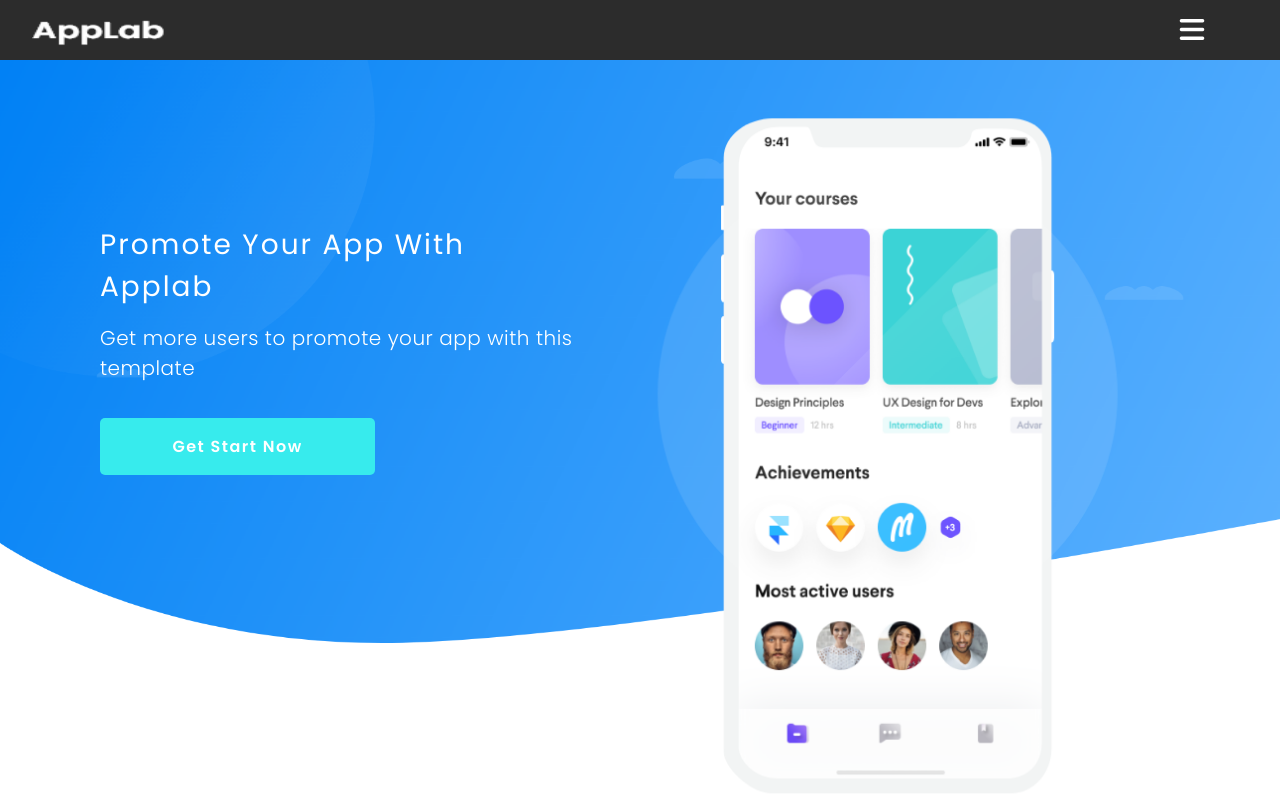
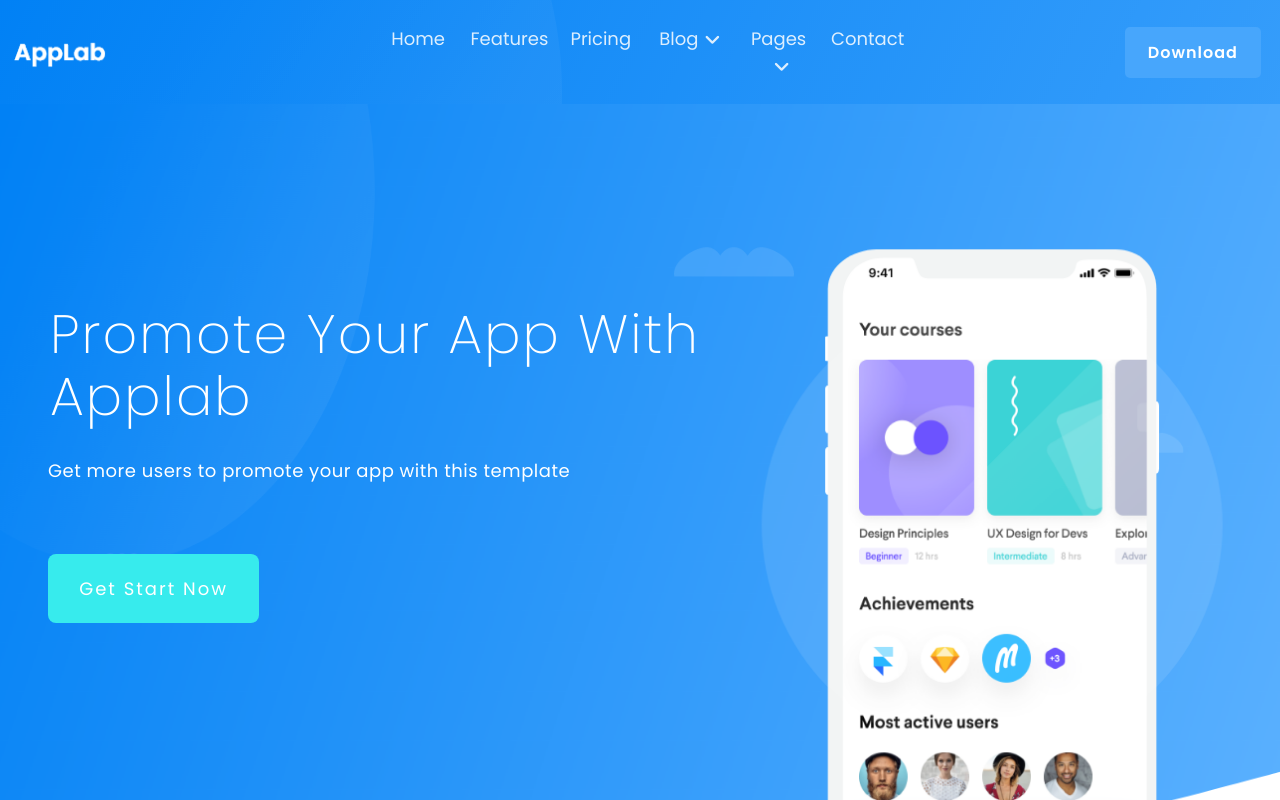
Before and after one commit to lukBed88/project-2-rwd, a plain HTML site: page index.html in a window 1280 px wide. Shown: the top 800 px of the page. Drawn offline with Linux system fonts and the light colour scheme.

Commit message:
add nav,section one and section two viewport for desktop

```diff
--- /dev/null
+++ b/desktop.css
@@ -0,0 +1,159 @@
+@media(min-width:1200px){
+    /* 1440px X 900px */
+    .wrapper {
+        max-width: 1510px;
+        margin: 0 auto;
+    }
+
+    .nav {
+        display: flex;
+        justify-content: space-around;
+        background-image: url(images/banner/banner.png);
+        height: 13vh;
+    }
+    .nav__logo{
+        justify-content: flex-start;
+        /* border: 2px solid darkgreen; */
+        margin-left: -30px;
+    }
+    .nav__img-logo{
+        width: 55%;
+        height:42%;
+        /* border: 2px solid red; */
+    }
+    .nav__container-ul{
+        position: static;
+        display: flex;
+        padding: 0;
+        flex-basis: 60%;
+        visibility: visible;
+        background-color: transparent;
+        /* border: 2px solid red; */
+    }
+    .nav__ul {
+        display: flex;
+        flex-direction: row;
+        flex-basis: 100%;
+        /* border: 2px solid yellow; */
+        align-self: center;
+        text-align: center;
+        justify-content: flex-start;
+        margin-left: 105px;
+
+    }
+    .nav__li {
+        /* border: 2px solid green; */
+        font-size: 18px;
+        flex-basis: 11%;
+        margin: 0 8px;
+    }
+    .nav__li:hover{
+        color: yellowgreen;
+        transition: .2s;
+        cursor: pointer;
+    }
+    .nav__menu-icon{
+        position: absolute;
+        top: -20%;
+    }
+    .nav__li-icon{
+        margin-left: 6px;
+        vertical-align: -1px;
+    }
+    .nav__button-download{
+        position: static;
+        visibility: visible;
+        display: flex;
+        align-self: center;
+        background-color: #47A6FC;
+        margin-right: -25px;
+        padding: 12px 22px;
+        border-radius: 5px;
+        cursor: pointer;
+        color: white;
+        border: 1px solid transparent;
+        letter-spacing: 1px;
+        font-weight: 600;
+        font-weight: 20px;
+        font-size: 16px;
+    }
+    .nav__button-download:hover{
+        color: yellow;
+        border: 1px solid black;
+        transition: .3s;
+    }
+    .section-one-container{
+        background-size: 100% 90%;
+
+    }
+    .section-one-container{
+        justify-content: space-between;
+        height: 106vh;
+        /* border: 2px solid red; */
+        background-size: 100% 100%;
+    }
+    .section-one-container__part-one-info{
+        /* border: 2px solid yellow; */
+        flex-basis: 55%;
+    }
+    .section-one__title{
+        font-size: 54px;
+        /* border: 2px solid green; */
+        width: 97%;
+        margin-left: 50px;
+        margin-top: 70px;
+        letter-spacing: 2px;
+        font-weight: 200;
+        line-height: 62px;
+
+    }
+    .section-one__describe{
+        /* border: 2px solid red; */
+        width: 90%;
+        margin-left: 48px;
+        margin-top: 25px;
+        font-size: 18px;
+        font-weight: 400;
+    }
+    .section-one__start{
+        width: 30%;
+        padding: 15px 0;
+        font-size: 18px;
+        margin-left: 48px;
+        margin-top: 70px;
+        padding: 20px 0;
+        background-color: #37EBED;
+        font-weight: 400;
+        letter-spacing: 2px;
+        cursor:pointer;
+        border-radius: 8px;
+        border: 1px solid transparent;
+        color: white;
+    }
+    .section-one__start:hover{
+        background-color: #2C2C2C;
+        transition: .2s;
+    }
+    .section-one-container__part-two-picture{
+        /* border: 2px solid red; */
+    }
+    .section-one-container-img{
+        top: 57%;
+        left: 50%;
+        transform: translate(-50%,-50%);
+    }
+    .section-two__title{
+        font-size: 46px;
+        width: 35%;
+        margin-top: 200px;
+        /* border: 2px solid red; */
+    }
+    .section-two{
+        margin-top: 80px;
+        /* border: 2px solid red; */
+        width: 85%;
+        margin: 80px auto 0 auto;
+        justify-content: space-around;
+        /* background-color: red; */
+    }
+}
--- a/index.html
+++ b/index.html
@@ -1,5 +1,6 @@
 <!DOCTYPE html>
 <html lang="en">
+
 <head>
     <meta charset="UTF-8">
     <meta http-equiv="X-UA-Compatible" content="IE=edge">
@@ -11,20 +12,32 @@
 
     <link rel="preconnect" href="https://fonts.googleapis.com">
     <link rel="preconnect" href="https://fonts.gstatic.com" crossorigin>
-<link href="https://fonts.googleapis.com/css2?family=Poppins:wght@200;300;400;500;600&family=Roboto:wght@300&display=swap"
+    <link
+        href="https://fonts.googleapis.com/css2?family=Poppins:wght@200;300;400;500;600&family=Roboto:wght@300&display=swap"
         rel="stylesheet">
     <link rel="stylesheet" href="fontawesome-free-6.2.1-web/css/all.min.css">
+    <link rel="stylesheet" href="desktop.css">
 </head>
+
 <body>
 
-    <div class="wrapper">
+    <div class="wrapper desktop">
         <nav class="nav">
             <div class="nav__logo">
                 <img class="nav__img-logo" src="images/logo.png" alt="">
             </div>
-        <div class="nav__menu">
             <i class="nav__menu-icon fas fa-bars"></i>
+            <div class="nav__container-ul">
+                <ul class="nav__ul">
+                    <li class="nav__li">Home</li>
+                    <li class="nav__li">Features</li>
+                        <li class="nav__li">Pricing</li>
+                        <li class="nav__li">Blog<i class="nav__li-icon fas fa-angle-down"></i></li>
+                        <li class="nav__li">Pages<i class="nav__li-icon fas fa-angle-down"></i></li>
+                        <li class="nav__li">Contact</li>
+                </ul>
             </div>
+            <button class="nav__button-download">Download</button>
         </nav>
 
         <!-- SECTION ONE -->
@@ -47,19 +60,23 @@ rel="stylesheet">
         <div class="section-two">
 
             <div class="section-two__container">
-            <div class="section-two__icon section-two__icon--color-blue"><img src="images/icons/2.svg" alt="" class="section-two__picture-svg"></div>
+                <div class="section-two__icon section-two__icon--color-blue"><img src="images/icons/2.svg" alt=""
+                        class="section-two__picture-svg"></div>
                 <h2 class="section-two__describe">Manage team in One Place</h2>
             </div>
             <div class="section-two__container">
-            <div class="section-two__icon section-two__icon--color-orange"><img src="images/icons/2.svg" alt="" class="section-two__picture-svg"></div>
+                <div class="section-two__icon section-two__icon--color-orange"><img src="images/icons/2.svg" alt=""
+                        class="section-two__picture-svg"></div>
                 <h2 class="section-two__describe section-two__describe-width">All-powerful Pointing has no control</h2>
             </div>
             <div class="section-two__container">
-            <div class="section-two__icon section-two__icon--color-green"><img src="images/icons/3.svg" alt="" class="section-two__picture-svg"></div>
+                <div class="section-two__icon section-two__icon--color-green"><img src="images/icons/3.svg" alt=""
+                        class="section-two__picture-svg"></div>
                 <h2 class="section-two__describe">Establish a solid oneline presence</h2>
             </div>
         </div>
 
     </div>
 </body>
+
 </html>
--- a/media.css
+++ b/media.css
@@ -5,21 +5,30 @@
     }
     .nav {
         height: 7.5vh;
+        background-color: #2C2C2C;
+    }
+    .nav__container-ul{
+        opacity: .85;
+        z-index: 2;
+        /* height: 14vh; */
+        /* border: 2px solid yellow; */
     }
     .nav__logo {
         flex-basis: 13%;
         margin-left: 15px;
         /* border: 2px solid yellow; */
     }
-    .nav__menu{
-        margin-left: 78%;
-        /* border: 2px solid yellow; */
-    }
     .nav__menu-icon{
         font-size: 28px;
     }
+    .nav__li:hover{
+        color: yellow;
+        transition: .2s;
+    }
+
     .section-one-container{
         background-position: top;
+        height: 85vh;
         background-size: 100% 78%;
         background-repeat: no-repeat;
         /* border: 2px solid black; */
@@ -32,6 +41,7 @@
     }
     .section-one-container__part-two-picture{
         flex-basis: 45%;
+        /* z-index: 0; */
     }
     .section-one__title{
         width: 75%;
@@ -52,18 +62,20 @@
         font-size: 16px;
         margin-left: 100px;
     }
-    .section-one-container__part-two-picture{
-        /* border: 2px solid red; */
-    }
     .section-one-container-img{
         width: 80%;
         left: 43%;
         top: 53%;
+        /* border: 2px solid red; */
+        z-index: 0;
     }
     .section-two{
         flex-direction: row;
         justify-content: center;
         margin-top: 5%;
+        /* border: 2px solid red; */
+    }
+    .section-two__title{
         /* border: 2px solid red; */
     }
     .section-two__container{
--- a/style.css
+++ b/style.css
@@ -6,16 +6,64 @@
 }
 
 .wrapper {
+    /* overflow: hidden; */
+}
+                                /* HIDE */
+
+
+.nav__button-download{
+    /* visibility: hidden; */
+}
+
+.nav__container-ul{
+    display: flex;
+    position: absolute;
+    width: 100%;
+    padding: 14px 0;
+    justify-content: center;
+    background-color: #2C2C2C;
+    top: 6%;
+    /* border: 2px solid yellowgreen; */
+    visibility: hidden;
+}
+
+    .nav__menu-icon:active{
+        transform: rotate(-90deg);
+        transition: .4s;
+    }
+    /* dziala selektor brata  !!!!!!!!!!!!!!!!*/
+    .nav__menu-icon:active ~ .nav__container-ul{
+    visibility: visible;
+
+}
+
+.nav__button-download{
+    position: absolute;
+    top: -10%;
+    visibility: hidden;
+}
+
+.nav__li {
+    margin-bottom: 8px 0;
+    list-style: none;
+    color: white;
+}
+.wrapper {
     display: flex;
     flex-direction: column;
     flex-wrap: nowrap;
-    width: 100%;
+    max-width: 1400px;
+    margin: 0 auto;
+    overflow: hidden;
+    /* width: 100%;
     /* border: 1px solid black; */
 }
 
 .nav {
     display: flex;
     align-self: center;
+    /* rozmieszczenie ikon w nav */
+    justify-content: space-between;
     height: 6vh;
     width: 100%;
     background-color: #2C2C2C;
@@ -39,19 +87,26 @@
 }
 
 .nav__menu {
-    display: flex;
-    margin-left: 60%;
+    /* display: flex; */
+    /* margin-left: 60%; */
     /* border: 2px solid yellow; */
 }
 
-
 .nav__menu-icon{
+    display: flex;
+    margin-right: 25px;
     align-self: center;
     /* border: 2px solid yellowgreen; */
     font-size: 21px;
     color: white;
 
 }
+
+                    /* ACTIVEEEEEE */
+/* .nav__menu-icon:hover ~ .nav__container-ul{
+
+    visibility: visible;
+} */
 
                             /* SECTION ONE */
 .section-one-container {
@@ -104,7 +159,13 @@
     color: white;
     font-weight: 600;
     letter-spacing: 1.5px;
+    cursor:pointer
 }
+
+/* .section-one__start:active{
+    background-color: rgb(168, 233, 37);
+    transition: .3s;
+} */
 
 .section-one-container__part-two-picture{
     /* border: 2px solid brown; */
@@ -133,7 +194,6 @@
 }
 
 .section-two__title{
-
     width: 95%;
     margin: 0 auto;
     margin-top: 28%;
```
Also changed, not shown: mobile.css (added), tablet.css (added). Lines whose indentation alone changed are shown as unchanged.
